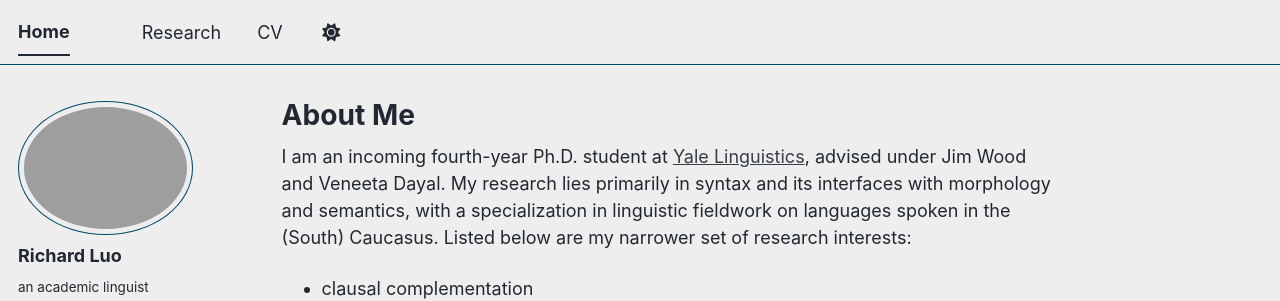
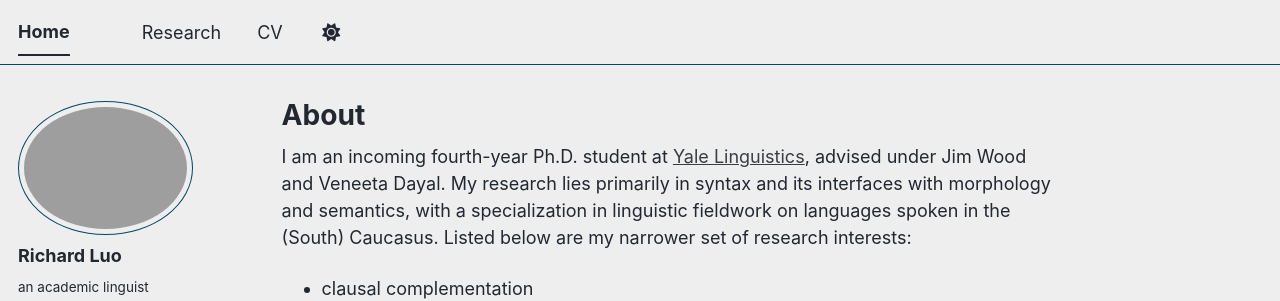
Before and after one commit to RichardMaS/richardmas.github.io, a Jekyll site: the page built from _pages/about.md, in a window 1280 px wide and 1234 px high. Shown: the top 301 px of the window. Built offline with Jekyll 4.4.1, drawn with Linux system fonts in a browser that asks for light colours; a style sheet for code colours, icons or effects is not loaded.

Commit message:
update favicon

```diff
--- a/_includes/head/custom.html
+++ b/_includes/head/custom.html
@@ -12,11 +12,11 @@
 
 <!-- favicon from https://commons.wikimedia.org/wiki/File:OOjs_UI_icon_academic-progressive.svg -->
 <link rel="apple-touch-icon" sizes="180x180" href="{{ base_path }}/images/apple-touch-icon-180x180.png"/>
-<link rel="icon" type="image/svg+xml" href="{{ base_path }}/images/favicon.svg"/>
+<link rel="icon" type="image/svg+xml" href="{{ base_path }}/images/Asomtavruli_r.svg"/>
 <link rel="icon" type="image/png" href="{{ base_path }}/images/favicon-32x32.png" sizes="32x32"/>
 <link rel="icon" type="image/png" href="{{ base_path }}/images/favicon-192x192.png" sizes="192x192"/>
 <link rel="manifest" href="{{ base_path }}/images/manifest.json"/>
-<link rel="icon" href="/images/favicon.ico"/>
+<link rel="icon" href="/images/Asomtavruli_r.ico"/>
 <meta name="theme-color" content="var(--global-bg-color)"/>
 
 <!-- end custom head snippets -->
--- a/_pages/about.md
+++ b/_pages/about.md
@@ -1,6 +1,6 @@
 ---
 permalink: /
-title: "About Me"
+title: "About"
 author_profile: true
 redirect_from:
   - /about/
```
Also changed, not shown: images/Asomtavruli_r.ico (added), images/Asomtavruli_r.svg (added).
